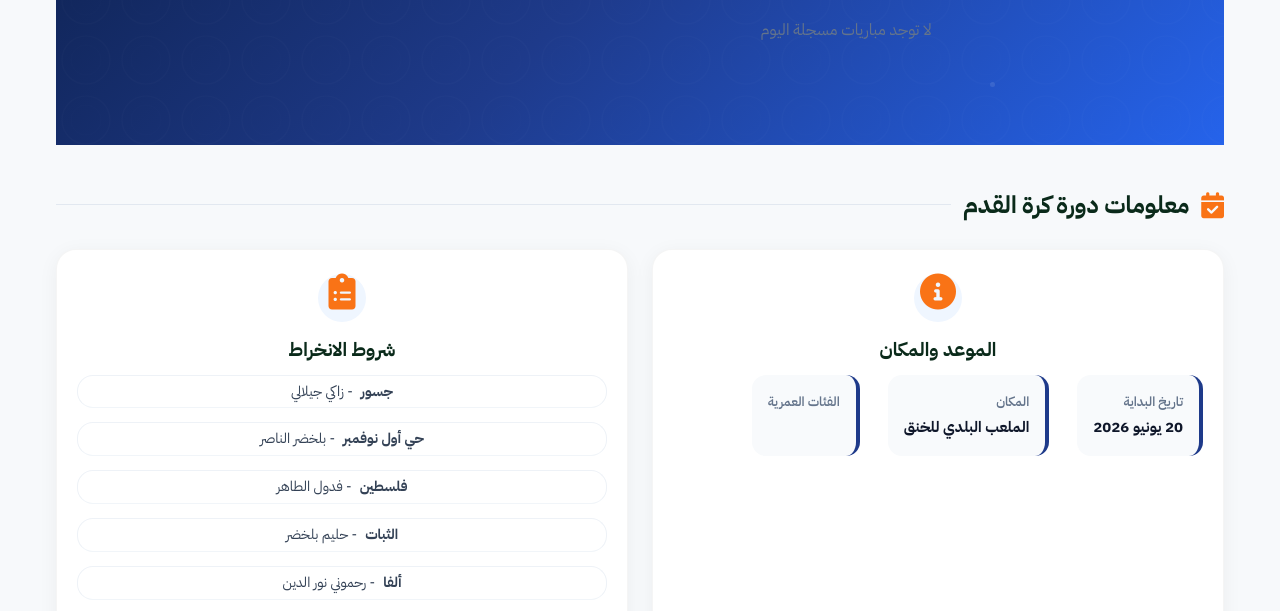
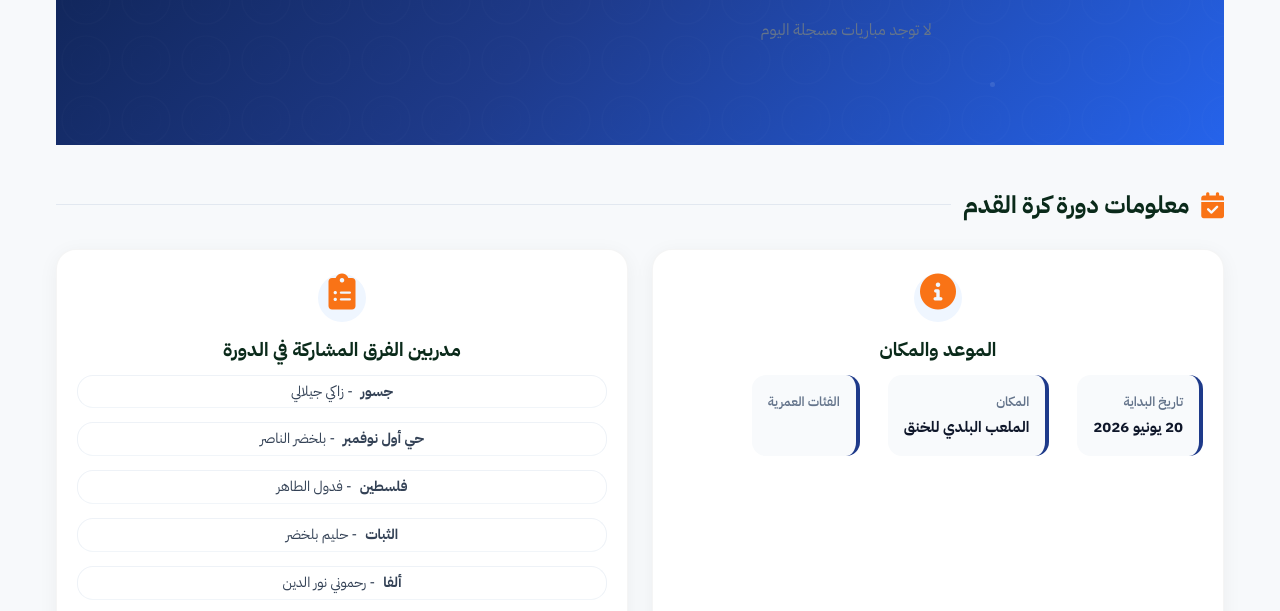
Before and after one commit to toto-dz/asbk, a plain HTML site: page courses.html in a window 1280 px wide. Shown: the part 474-1085 px from the top of the page. Drawn offline with nearby package versions, Linux system fonts and the light colour scheme; no server answers.

Commit message:
Update courses.html

```diff
--- a/courses.html
+++ b/courses.html
@@ -598,7 +598,7 @@
             </div>
             <div class="card">
                 <i class="fas fa-clipboard-list"></i>
-                <h3>شروط الانخراط</h3>
+                <h3> مدربين الفرق المشاركة في الدورة</h3>
                 <ul id="teamsContainer" class="conditions-list">
                      <li><strong>جسور</strong> - زاكي جيلالي</li>
                      <li><strong>حي أول نوفمبر</strong> - بلخضر الناصر</li>
```
